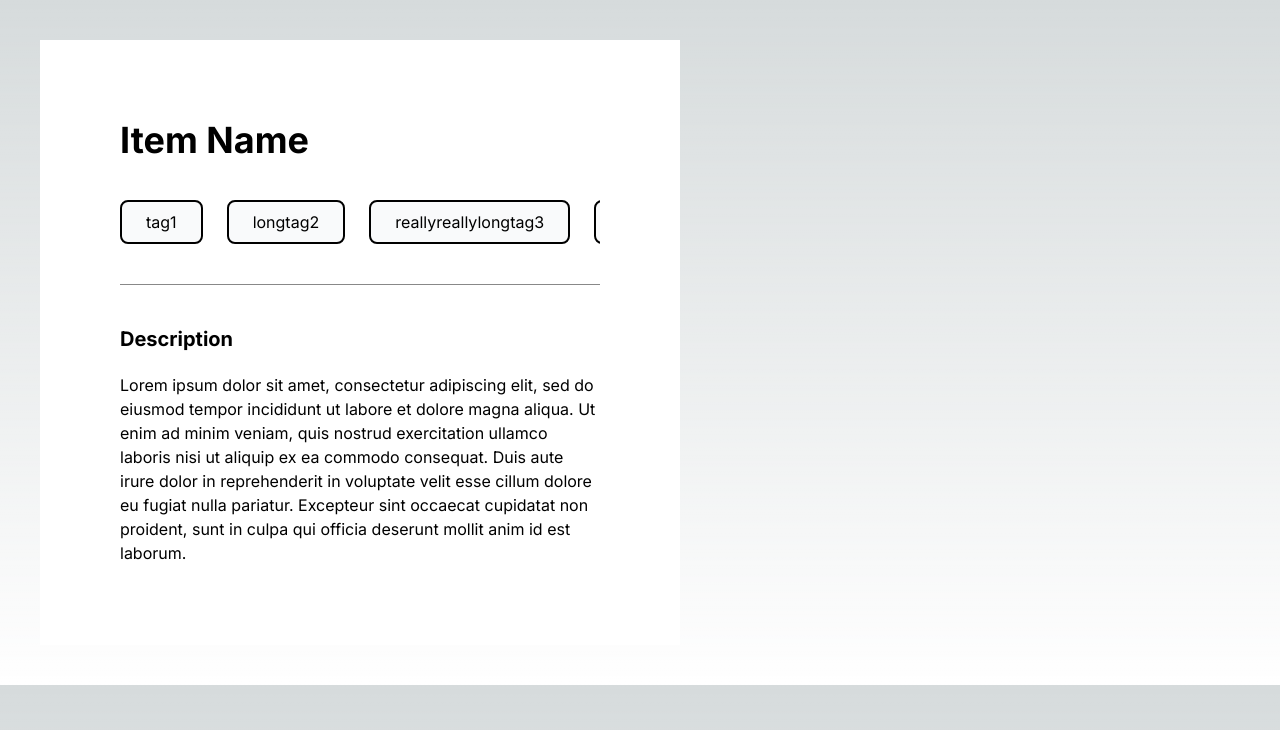
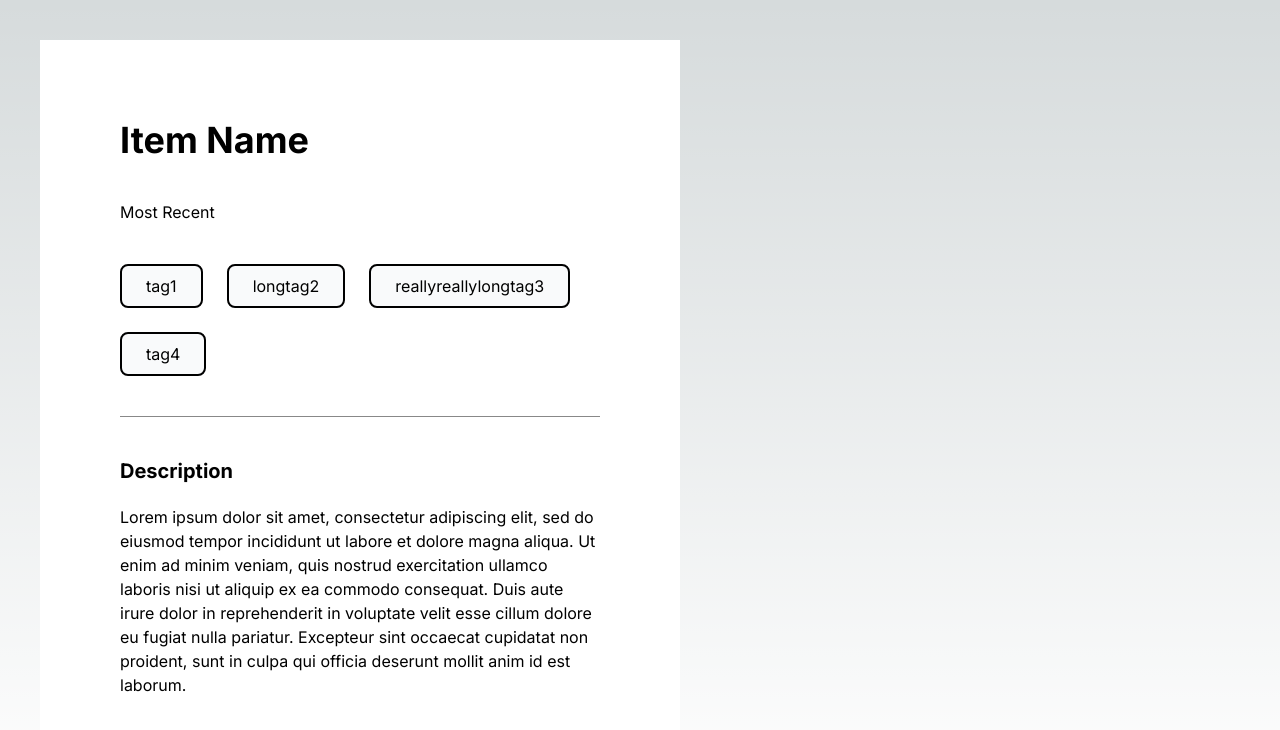
Before and after one commit to JumboCode/theatre-at-first, a Next.js app: page /item-detail-test in a window 1280 px wide. Shown: the top 730 px of the page. Built offline with nearby package versions, Linux system fonts and the light colour scheme.

Commit message:
added current status and made tags wrap

```diff
--- a/src/app/item-detail-test/page.tsx
+++ b/src/app/item-detail-test/page.tsx
@@ -1,8 +1,13 @@
-export default function itemDetailTest(name: string, tags: string[], description: string) {
+export default function itemDetailTest(name: string, tags: string[], description: string, status: string) {
+
+    // make request to API to get list of updates
+    const updates: string[] = ["Update One", "Update Two", "Update Three"];
 
   name = "Item Name";
   tags = ["tag1", "longtag2", "reallyreallylongtag3", "tag4"];
   description = "Lorem ipsum dolor sit amet, consectetur adipiscing elit, sed do eiusmod tempor incididunt ut labore et dolore magna aliqua. Ut enim ad minim veniam, quis nostrud exercitation ullamco laboris nisi ut aliquip ex ea commodo consequat. Duis aute irure dolor in reprehenderit in voluptate velit esse cillum dolore eu fugiat nulla pariatur. Excepteur sint occaecat cupidatat non proident, sunt in culpa qui officia deserunt mollit anim id est laborum."
+  status = "Most Recent";
+
 
   return (
     <main className="">
@@ -10,7 +15,10 @@ export default function itemDetailTest(name: string, tags: string[], description
         <div className="text-4xl font-bold">
           {name}
         </div>
-        <div className="flex flex-row gap-6 overflow-scroll">
+        <div>
+            {status}
+        </div>
+        <div className="flex flex-row gap-6 flex-wrap">
           {tags.map((tag) => (
             <div key={tag} className="border-2 border-black rounded-lg px-6 py-2 bg-gray-50">
               <p>{tag}</p>
```
